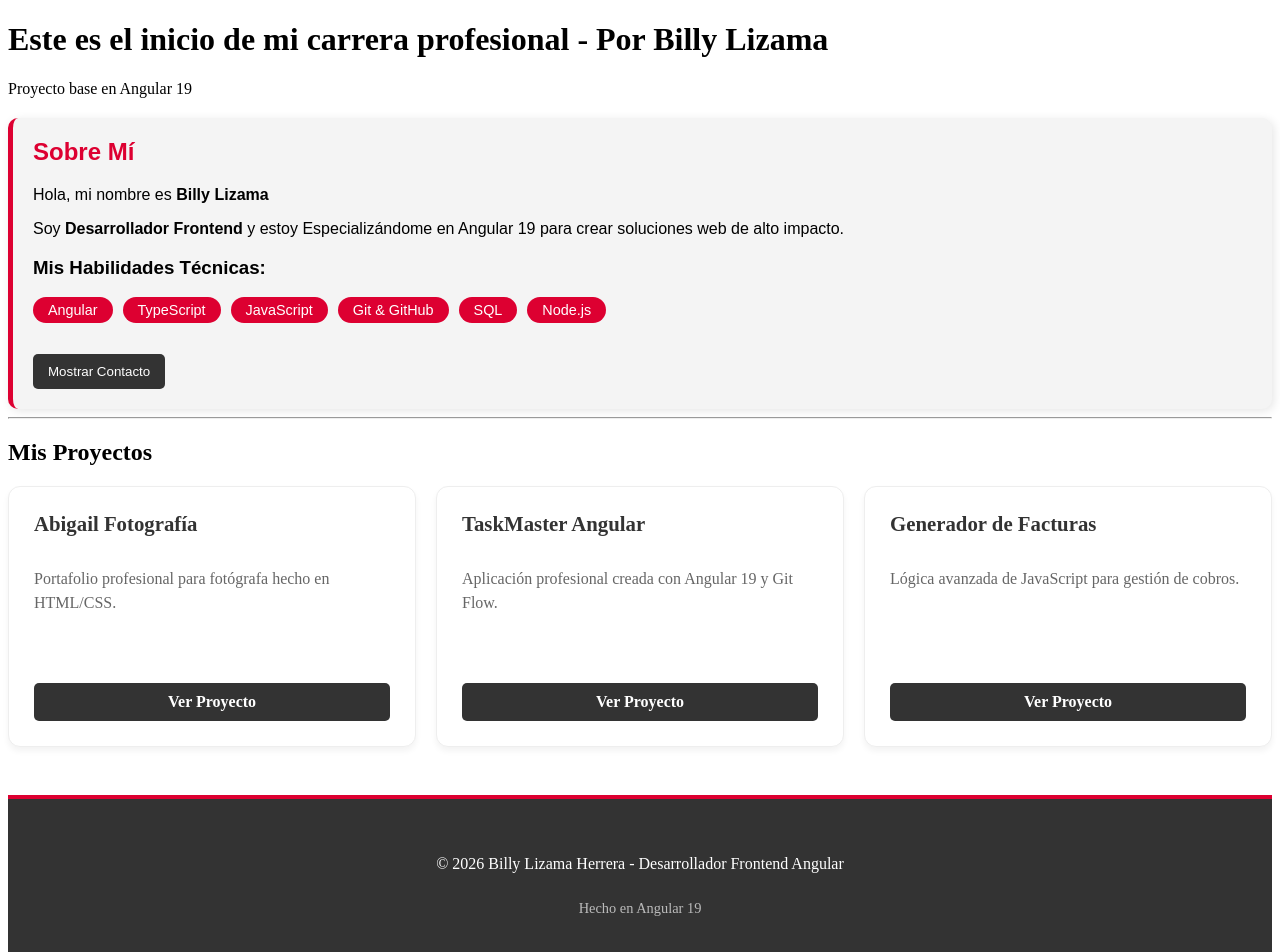
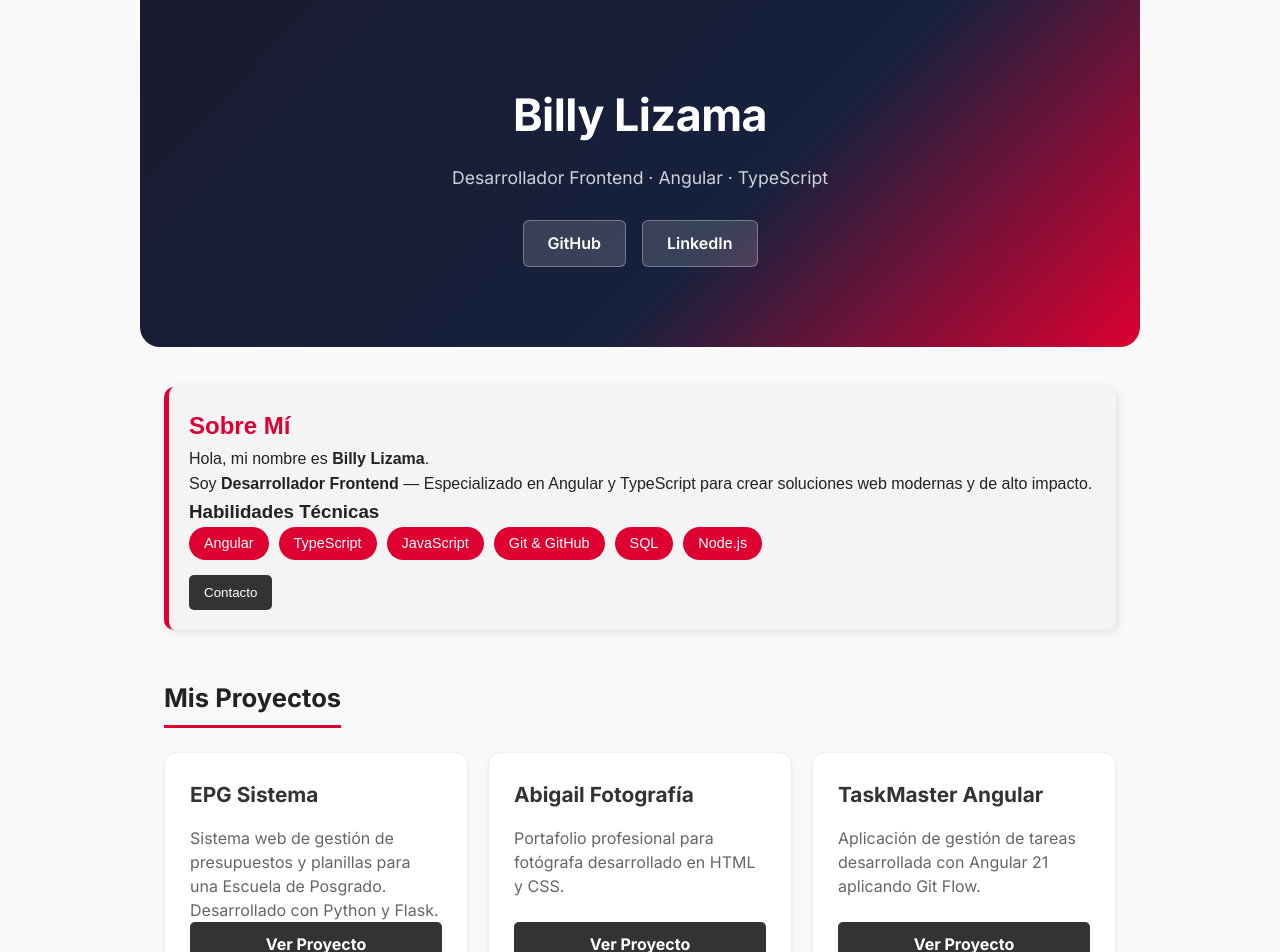
Before and after one commit to billylizama/mi-portafolio-angular, an Angular app: page / in a window 1280 px wide. Shown: the top 952 px of the page. Built offline with nearby package versions, Linux system fonts and the light colour scheme.

Commit message:
Improve portfolio design and content

```diff
--- a/src/app/app.css
+++ b/src/app/app.css
@@ -1,36 +1,85 @@
-.projects-grid {
-    display: grid;
-    grid-template-columns: repeat(auto-fit, minmax(300px, 1fr)); /* ¡Magia Responsiva! */
-    gap: 20px;
-    margin-top: 20px;
-    margin-bottom: 80px;
+.hero {
+  background: linear-gradient(135deg, #1a1a2e 0%, #16213e 60%, #dd0031 100%);
+  color: white;
+  padding: 80px 40px;
+  border-radius: 0 0 20px 20px;
+  margin: 0 -24px 40px -24px;
+  text-align: center;
+}
+
+.hero h1 {
+  font-size: 2.8rem;
+  font-weight: 700;
+  margin-bottom: 12px;
+  letter-spacing: -0.5px;
+}
+
+.hero-subtitle {
+  font-size: 1.1rem;
+  color: rgba(255, 255, 255, 0.8);
+  margin-bottom: 28px;
+}
+
+.hero-links {
+  display: flex;
+  gap: 16px;
+  justify-content: center;
+}
+
+.hero-links a {
+  background: rgba(255, 255, 255, 0.15);
+  color: white;
+  text-decoration: none;
+  padding: 10px 24px;
+  border-radius: 6px;
+  font-weight: 600;
+  border: 1px solid rgba(255, 255, 255, 0.3);
+  transition: background 0.2s;
+}
+
+.hero-links a:hover {
+  background: rgba(255, 255, 255, 0.25);
+}
+
+.projects-section {
+  margin-top: 48px;
 }
 
 .section-title {
-    margin-top: 40px;
-    border-bottom: 2px solid #dd0031;
-    display: inline-block;
-    padding-bottom: 5px;
+  font-size: 1.6rem;
+  font-weight: 700;
+  border-bottom: 3px solid #dd0031;
+  display: inline-block;
+  padding-bottom: 6px;
+  margin-bottom: 24px;
+}
+
+.projects-grid {
+  display: grid;
+  grid-template-columns: repeat(auto-fit, minmax(280px, 1fr));
+  gap: 20px;
 }
 
 .main-footer {
-    background-color: #333; /* El mismo gris oscuro de tus botones */
-    color: white;           /* Texto blanco para que resalte */
-    padding: 40px 0;        /* Espacio arriba y abajo para que respire */
-    margin-top: 100px;       /* Aleja el footer de tus proyectos */
-    border-top: 4px solid #dd0031; /* Una línea roja arriba para darle estilo Angular */
+  background-color: #1a1a2e;
+  color: white;
+  padding: 36px 0;
+  margin-top: 80px;
+  border-top: 4px solid #dd0031;
+  margin-left: -24px;
+  margin-right: -24px;
 }
 
 .footer-content {
-    max-width: 800px;       /* No queremos que el texto se pegue a los bordes */
-    margin: 0 auto;         /* Centra el contenedor en la pantalla */
-    text-align: center;     /* Centrar el texto */
-    display: flex;          /* Usamos Flexbox */
-    flex-direction: column; /* Apila el texto y los links uno sobre otro */
-    gap: 10px;              /* Separa el nombre del "Hecho con Angular" */
+  max-width: 800px;
+  margin: 0 auto;
+  text-align: center;
+  display: flex;
+  flex-direction: column;
+  gap: 8px;
 }
 
-.footer-links span {
-    font-size: 0.9rem;
-    color: #bbb;            /* Un gris más claro para que no distraiga tanto */
+.footer-content span {
+  font-size: 0.85rem;
+  color: #aaa;
 }
--- a/src/app/app.html
+++ b/src/app/app.html
@@ -1,11 +1,18 @@
-<h1>Este es el inicio de mi carrera profesional - Por Billy Lizama</h1>
-<p>Proyecto base en Angular 19 </p>
+<header class="hero">
+  <div class="hero-content">
+    <h1>Billy Lizama</h1>
+    <p class="hero-subtitle">Desarrollador Frontend · Angular · TypeScript</p>
+    <div class="hero-links">
+      <a href="https://github.com/billylizama" target="_blank">GitHub</a>
+      <a href="https://www.linkedin.com/in/balh/" target="_blank">LinkedIn</a>
+    </div>
+  </div>
+</header>
 
 <app-sobre-mi></app-sobre-mi>
 
-<hr>
-<h2>Mis Proyectos</h2>
-
+<section class="projects-section">
+  <h2 class="section-title">Mis Proyectos</h2>
   <div class="projects-grid">
     @for (p of misProyectos; track p.titulo) {
       <app-proyecto-card
@@ -15,12 +22,11 @@
       </app-proyecto-card>
     }
   </div>
+</section>
 
 <footer class="main-footer">
   <div class="footer-content">
-        <p>&copy; 2026 Billy Lizama Herrera - Desarrollador Frontend Angular</p>
-        <div class="footer-links">
-            <span>Hecho en Angular 19</span>
-        </div>
+    <p>&copy; 2026 Billy Lizama Herrera — Desarrollador Frontend Angular</p>
+    <span>Hecho con Angular 21</span>
   </div>
 </footer>
--- a/src/app/services/proyectos.ts
+++ b/src/app/services/proyectos.ts
@@ -7,23 +7,26 @@ export class ProyectosService {
 
   private listaProyectos = [
     {
+      titulo: 'EPG Sistema',
+      desc: 'Sistema web de gestión de presupuestos y planillas para una Escuela de Posgrado. Desarrollado con Python y Flask.',
+      link: 'https://github.com/billylizama/epg-sistema'
+    },
+    {
       titulo: 'Abigail Fotografía',
-      desc: 'Portafolio profesional para fotógrafa hecho en HTML/CSS.',
+      desc: 'Portafolio profesional para fotógrafa desarrollado en HTML y CSS.',
       link: 'https://billylizama.github.io/AbigailLizamaFotografia/'
     },
     {
       titulo: 'TaskMaster Angular',
-      desc: 'Aplicación profesional creada con Angular 19 y Git Flow.',
+      desc: 'Aplicación de gestión de tareas desarrollada con Angular 21 aplicando Git Flow.',
       link: 'https://billylizama.github.io/mi-portafolio-angular/'
     },
     {
       titulo: 'Generador de Facturas',
-      desc: 'Lógica avanzada de JavaScript para gestión de cobros.',
+      desc: 'Aplicación de lógica avanzada en JavaScript para gestión de cobros. En construcción.',
       link: '#'
     }
   ];
-
-  constructor() { }
 
   obtenerProyectos() {
     return this.listaProyectos;
--- a/src/app/sobre-mi/sobre-mi.html
+++ b/src/app/sobre-mi/sobre-mi.html
@@ -1,9 +1,9 @@
 <div class="card">
   <h2>Sobre Mí</h2>
-  <p>Hola, mi nombre es <strong>{{ nombre }}</strong>
-  <p>Soy <strong>{{ profesion }}</strong> y estoy {{ descripcion }}</p>
+  <p>Hola, mi nombre es <strong>{{ nombre }}</strong>.</p>
+  <p>Soy <strong>{{ profesion }}</strong> — {{ descripcion }}</p>
 
-  <h3>Mis Habilidades Técnicas:</h3>
+  <h3>Habilidades Técnicas</h3>
   <ul>
     @for (skill of habilidades; track skill) {
       <li>{{ skill }}</li>
@@ -11,14 +11,13 @@
   </ul>
 
   <button (click)="alternarContacto()">
-    {{ mostrarContacto ? 'Ocultar Contacto' : 'Mostrar Contacto' }}
+    {{ mostrarContacto ? 'Ocultar Contacto' : 'Contacto' }}
   </button>
 
   @if (mostrarContacto) {
     <div class="contacto-info">
-    <p>📧 Correo: abnerlizama10@gmail.com</p>
-    <p>🔗 LinkedIn: <a href="https://www.linkedin.com/in/balh/" target="_blank">Mi Perfil</a></p>
+      <p>📧 abnerlizama10&#64;gmail.com</p>
+      <p>🔗 <a href="https://www.linkedin.com/in/balh/" target="_blank">LinkedIn — Mi Perfil</a></p>
     </div>
   }
-
 </div>
--- a/src/app/sobre-mi/sobre-mi.ts
+++ b/src/app/sobre-mi/sobre-mi.ts
@@ -9,7 +9,7 @@ import { Component } from '@angular/core';
 export class SobreMiComponent {
  nombre: string = 'Billy Lizama';
   profesion: string = 'Desarrollador Frontend';
-  descripcion: string = 'Especializándome en Angular 19 para crear soluciones web de alto impacto.';
+  descripcion: string = 'Especializado en Angular y TypeScript para crear soluciones web modernas y de alto impacto.';
   habilidades: string[] = ['Angular', 'TypeScript', 'JavaScript', 'Git & GitHub', 'SQL', 'Node.js'];
   // El "Estado": ¿se muestra el contacto o no?
 mostrarContacto: boolean = false;
--- a/src/index.html
+++ b/src/index.html
@@ -1,11 +1,14 @@
 <!doctype html>
-<html lang="en">
+<html lang="es">
 <head>
   <meta charset="utf-8">
-  <title>MiPortafolioAngular</title>
+  <title>Billy Lizama — Desarrollador Frontend</title>
+  <meta name="description" content="Portafolio de Billy Lizama, desarrollador frontend especializado en Angular y TypeScript.">
   <base href="/">
   <meta name="viewport" content="width=device-width, initial-scale=1">
   <link rel="icon" type="image/x-icon" href="favicon.ico">
+  <link rel="preconnect" href="https://fonts.googleapis.com">
+  <link href="https://fonts.googleapis.com/css2?family=Inter:wght@400;600;700&display=swap" rel="stylesheet">
 </head>
 <body>
   <app-root></app-root>
--- a/src/styles.css
+++ b/src/styles.css
@@ -1 +1,19 @@
-/* You can add global styles to this file, and also import other style files */
+* {
+  box-sizing: border-box;
+  margin: 0;
+  padding: 0;
+}
+
+body {
+  font-family: 'Inter', sans-serif;
+  background-color: #f9f9f9;
+  color: #222;
+  line-height: 1.6;
+}
+
+app-root {
+  display: block;
+  max-width: 1000px;
+  margin: 0 auto;
+  padding: 0 24px;
+}
```
Lines whose indentation alone changed are shown as unchanged.
